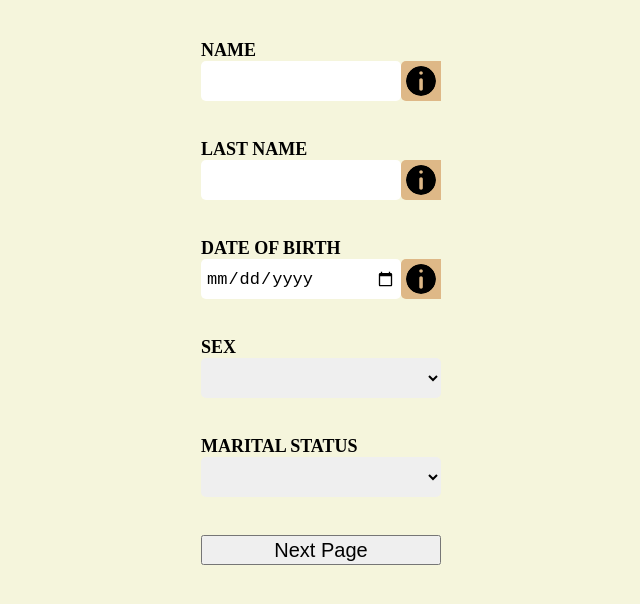
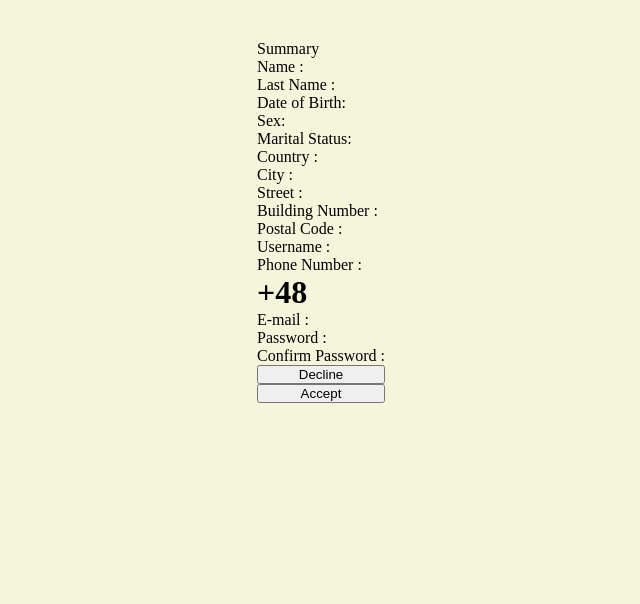
Before and after one commit to bartokrol/FormValidator, a React (Create React App) app: page / in a window 1280 px wide. Shown: the top 604 px of the page, without its empty margins (319-959 px from the left). Built offline with nearby package versions, Linux system fonts and the light colour scheme.

Commit message:
expand SummaryPage with buttons, add little changes inside this file

```diff
--- a/src/App.js
+++ b/src/App.js
@@ -5,7 +5,7 @@ import "./styles/App.scss";
 
 class App extends Component {
 	state = {
-		activePage: 0,
+		activePage: 4,
 		pages: [
 			{
 				inputs: [
--- a/src/SummaryPage.js
+++ b/src/SummaryPage.js
@@ -1,15 +1,23 @@
 const SummaryPage = (props) => {
 	const inputs = [];
 	for (let page of props.pages) {
-		page.inputs.map((input) => inputs.push(input.value));
+		page.inputs.map((input) => inputs.push(input));
 	}
 
-	const summaryValues = inputs.map((input) => <h1>{input}</h1>);
+	const summaryValues = inputs.map((input) => (
+		<>
+			<span>
+				{input.label}:<h1>{input.value}</h1>
+			</span>
+		</>
+	));
 
 	return (
 		<>
 			<div>Summary</div>
 			{summaryValues}
+			<button>Decline</button>
+			<button>Accept</button>
 		</>
 	);
 };
```
